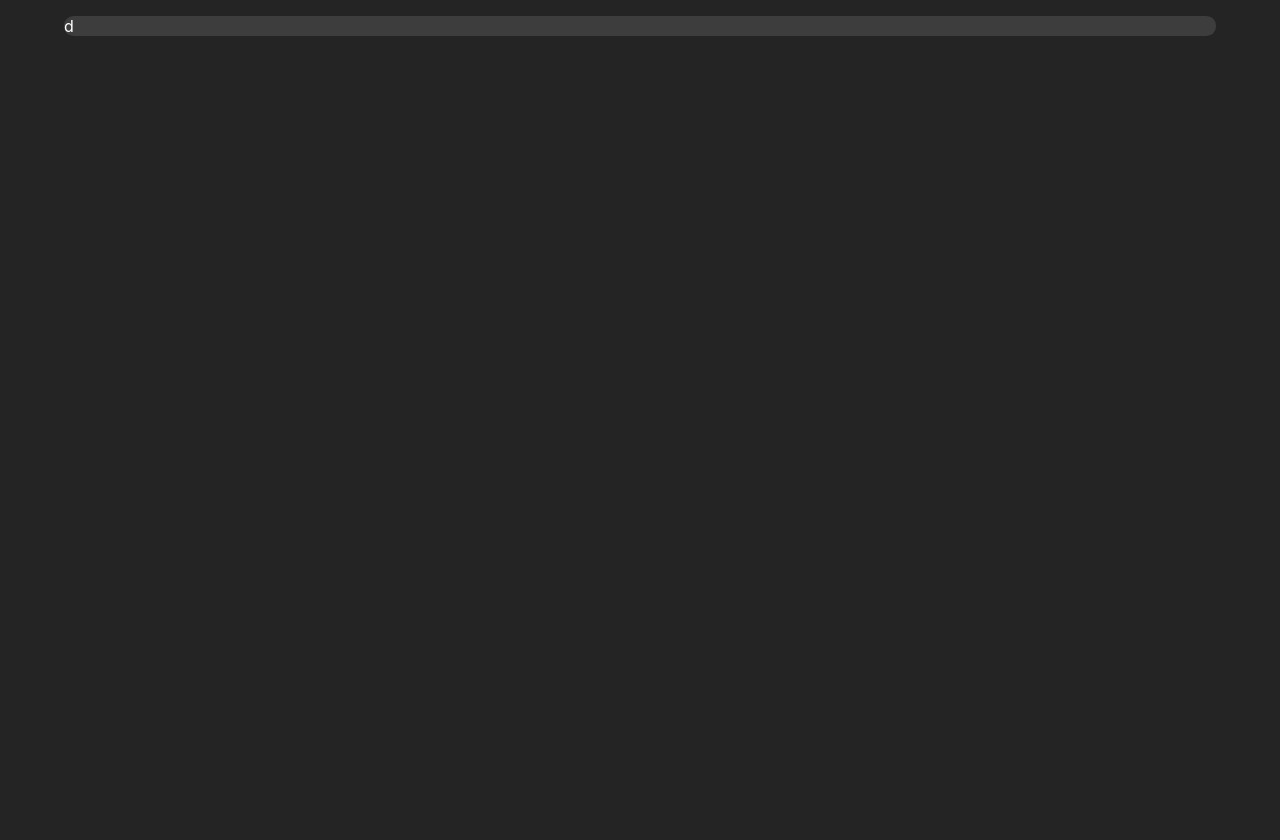
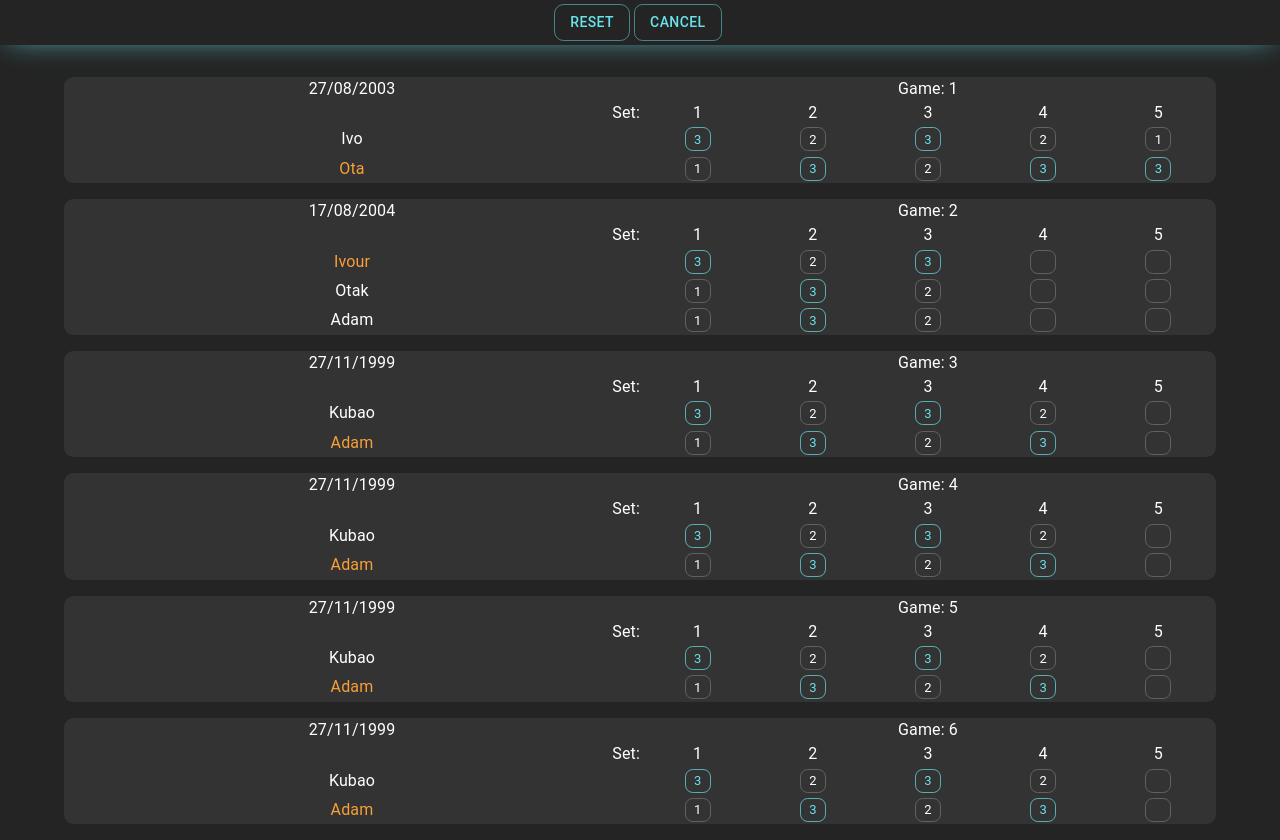
Before and after one commit to Ivour/Darts, a React (Create React App) app: page / in a window 1280 px wide. Before the commit the page ends 800 px from the top, so only its background shows below. Built offline with nearby package versions, Linux system fonts and the light colour scheme.

Commit message:
adding past games programatically implemented

```diff
--- /dev/null
+++ b/src/components/ItemScores.jsx
@@ -0,0 +1,30 @@
+import React from "react";
+import { Typography, Chip } from "@mui/material";
+
+const ItemScores = ({ player, legs, isWinner }) => {
+  return (
+    <>
+      <Typography sx={isWinner ? { color: "#fa9f37" } : null}>
+        {player}
+      </Typography>
+      {legs.map((n) => {
+        return (
+          <Chip
+            label={n}
+            variant={"outlined"}
+            color={n === 3 ? "primary" : "default"}
+            size="small"
+            key={Math.random()}
+            sx={{
+              margin: "0.2em",
+              borderRadius: "0.6em",
+              width: "26px",
+            }}
+          />
+        );
+      })}
+    </>
+  );
+};
+
+export default ItemScores;
--- a/src/components/Navbar.module.css
+++ b/src/components/Navbar.module.css
@@ -4,6 +4,7 @@
   align-items: center;
   -webkit-box-shadow: 0px 0px 5px 5px #69e3eb;
   box-shadow: 0px 0px 30px -9px #69e3eb;
+  margin-bottom: 2em;
 }
 .nav__logo {
   color: #f09f44;
--- a/src/components/PastGameItem.jsx
+++ b/src/components/PastGameItem.jsx
@@ -1,11 +1,30 @@
+import { Typography } from "@mui/material";
 import React from "react";
 import Card from "./Card";
 import styles from "./PastGameItem.module.css";
-const PastGameItem = () => {
+
+import ItemScores from "./ItemScores";
+
+const PastGameItem = ({ data, count }) => {
+  const { date, gameData } = data;
   return (
     <Card>
-      {" "}
-      <section className={styles.item}>d</section>
+      <section className={styles.item}>
+        <Typography className={styles["item__date"]}>{date}</Typography>
+        <Typography className={styles["item__count"]}>Game: {count}</Typography>
+        <Typography className={styles["item__sets"]}>Set:</Typography>
+        {[1, 2, 3, 4, 5].map((n) => (
+          <Typography key={n}>{n}</Typography>
+        ))}
+        {gameData.map(({ player, legs, isWinner }) => (
+          <ItemScores
+            player={player}
+            legs={legs}
+            isWinner={isWinner}
+            key={Math.random()}
+          />
+        ))}
+      </section>
     </Card>
   );
 };
--- a/src/components/PastGameItem.module.css
+++ b/src/components/PastGameItem.module.css
@@ -0,0 +1,20 @@
+.item {
+  display: grid;
+  grid-template-columns: 50% repeat(5, auto);
+  grid-template-rows: repeat(4, auto);
+  justify-items: center;
+  align-items: center;
+}
+
+.item__date {
+  align-self: center;
+}
+
+.item__count {
+  grid-column: 2 / -1;
+  justify-self: center;
+}
+
+.item__sets {
+  justify-self: end;
+}
--- a/src/components/PastGames.jsx
+++ b/src/components/PastGames.jsx
@@ -1,8 +1,63 @@
+import { Typography } from "@mui/material";
 import React from "react";
+import Navbar from "./Navbar";
 import PastGameItem from "./PastGameItem";
 
+const dummy_data = [
+  {
+    date: "27/08/2003",
+    gameData: [
+      { player: "Ivo", legs: [3, 2, 3, 2, 1], isWinner: false },
+      { player: "Ota", legs: [1, 3, 2, 3, 3], isWinner: true },
+    ],
+  },
+  {
+    date: "17/08/2004",
+    gameData: [
+      { player: "Ivour", legs: [3, 2, 3, null, null], isWinner: true },
+      { player: "Otak", legs: [1, 3, 2, null, null], isWinner: false },
+      { player: "Adam", legs: [1, 3, 2, null, null], isWinner: false },
+    ],
+  },
+  {
+    date: "27/11/1999",
+    gameData: [
+      { player: "Kubao", legs: [3, 2, 3, 2, null], isWinner: false },
+      { player: "Adam", legs: [1, 3, 2, 3, null], isWinner: true },
+    ],
+  },
+  {
+    date: "27/11/1999",
+    gameData: [
+      { player: "Kubao", legs: [3, 2, 3, 2, null], isWinner: false },
+      { player: "Adam", legs: [1, 3, 2, 3, null], isWinner: true },
+    ],
+  },
+  {
+    date: "27/11/1999",
+    gameData: [
+      { player: "Kubao", legs: [3, 2, 3, 2, null], isWinner: false },
+      { player: "Adam", legs: [1, 3, 2, 3, null], isWinner: true },
+    ],
+  },
+  {
+    date: "27/11/1999",
+    gameData: [
+      { player: "Kubao", legs: [3, 2, 3, 2, null], isWinner: false },
+      { player: "Adam", legs: [1, 3, 2, 3, null], isWinner: true },
+    ],
+  },
+];
+
 const PastGames = () => {
-  return <PastGameItem />;
+  return (
+    <>
+      <Navbar isGame={true} />
+      {dummy_data.map((obj, i) => (
+        <PastGameItem data={obj} count={i + 1} key={i} />
+      ))}
+    </>
+  );
 };
 
 export default PastGames;
--- a/src/helpers/theme.jsx
+++ b/src/helpers/theme.jsx
@@ -14,7 +14,7 @@ const theme = createTheme({
     },
 
     warning: {
-      main: "#efba7d",
+      main: "#fa9f37",
     },
     success: {
       main: "#90fc03",
--- a/src/index.css
+++ b/src/index.css
@@ -1,5 +1,5 @@
 :root {
-  --section-bg-color: rgb(61, 61, 61);
+  --section-bg-color: rgb(51, 51, 51);
 }
 
 body {
```
